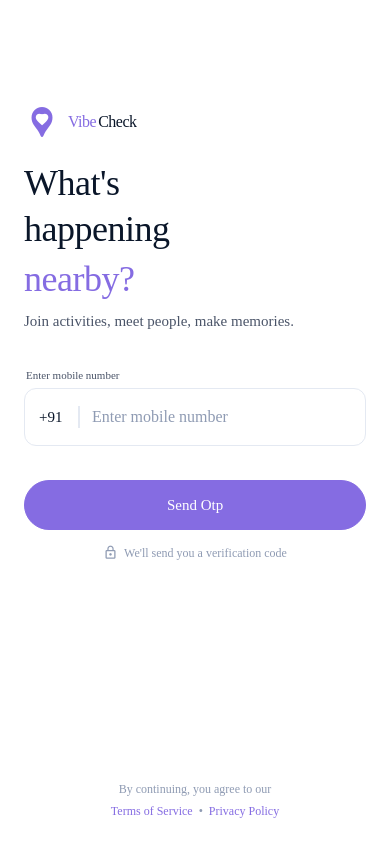
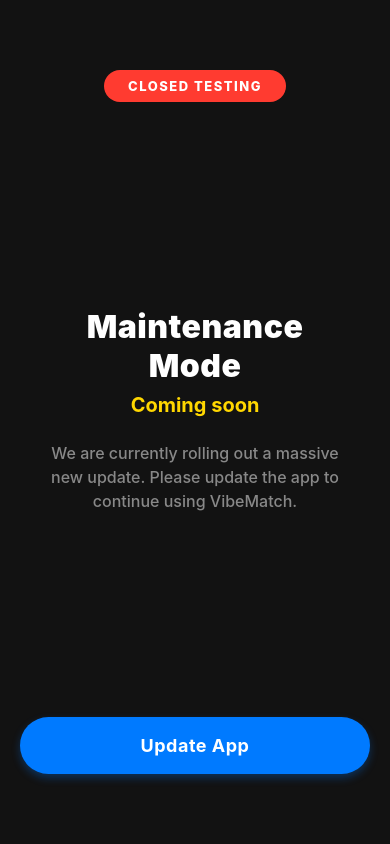
Before and after one commit to Aman99912/VibeCheck, a React Native app: screen / in a window 390 px wide. Built offline with nearby package versions, Linux system fonts and the light colour scheme; what react-native-fs would draw is missing.

Commit message:
update prank

```diff
--- a/App.js
+++ b/App.js
@@ -5,7 +5,8 @@
  */
 
 import React, { useState } from 'react';
-import { SafeAreaProvider } from 'react-native-safe-area-context';
+import { View, Text, TouchableOpacity, StyleSheet } from 'react-native';
+import { SafeAreaProvider, SafeAreaView } from 'react-native-safe-area-context';
 import { NavigationContainer } from '@react-navigation/native';
 import { createNativeStackNavigator } from '@react-navigation/native-stack';
 import AuthFlow from './App/Screens/AUTH';
@@ -28,19 +29,97 @@ function MainStack({ onLogout }) {
 }
 
 function App() {
-  const [isLoggedIn, setIsLoggedIn] = useState(false);
-
+  // Prank Maintenance Mode Screen
   return (
     <SafeAreaProvider>
-      <NavigationContainer>
-        {isLoggedIn ? (
-          <MainStack onLogout={() => setIsLoggedIn(false)} />
-        ) : (
-          <AuthFlow onLoginSuccess={() => setIsLoggedIn(true)} />
-        )}
-      </NavigationContainer>
+      <SafeAreaView style={styles.maintenanceContainer}>
+        <View style={styles.banner}>
+          <Text style={styles.bannerText}>Closed Testing</Text>
+        </View>
+
+        <View style={styles.content}>
+          <Text style={styles.title}>Maintenance Mode</Text>
+          <Text style={styles.subtitle}>Coming soon</Text>
+          <Text style={styles.description}>
+            We are currently rolling out a massive new update. Please update the app to continue using VibeMatch.
+          </Text>
+        </View>
+
+        <TouchableOpacity style={styles.updateButton} activeOpacity={0.8}>
+          <Text style={styles.updateButtonText}>Update App</Text>
+        </TouchableOpacity>
+      </SafeAreaView>
     </SafeAreaProvider>
   );
 }
 
+const styles = StyleSheet.create({
+  maintenanceContainer: {
+    flex: 1,
+    backgroundColor: '#121212',
+    alignItems: 'center',
+    justifyContent: 'space-between',
+    paddingVertical: 50,
+    paddingHorizontal: 20,
+  },
+  banner: {
+    backgroundColor: '#FF3B30',
+    paddingVertical: 8,
+    paddingHorizontal: 24,
+    borderRadius: 20,
+    marginTop: 20,
+  },
+  bannerText: {
+    color: '#FFF',
+    fontSize: 13,
+    fontWeight: '800',
+    textTransform: 'uppercase',
+    letterSpacing: 1.5,
+  },
+  content: {
+    alignItems: 'center',
+    paddingHorizontal: 20,
+  },
+  title: {
+    fontSize: 32,
+    fontWeight: '900',
+    color: '#FFFFFF',
+    marginBottom: 8,
+    textAlign: 'center',
+    letterSpacing: 0.5,
+  },
+  subtitle: {
+    fontSize: 20,
+    fontWeight: '700',
+    color: '#FFD700',
+    marginBottom: 24,
+  },
+  description: {
+    fontSize: 16,
+    color: '#888888',
+    textAlign: 'center',
+    lineHeight: 24,
+    fontWeight: '500',
+  },
+  updateButton: {
+    backgroundColor: '#007AFF',
+    width: '100%',
+    paddingVertical: 18,
+    borderRadius: 30,
+    alignItems: 'center',
+    marginBottom: 20,
+    shadowColor: '#007AFF',
+    shadowOffset: { width: 0, height: 4 },
+    shadowOpacity: 0.3,
+    shadowRadius: 8,
+    elevation: 5,
+  },
+  updateButtonText: {
+    color: '#FFF',
+    fontSize: 18,
+    fontWeight: 'bold',
+    letterSpacing: 0.5,
+  },
+});
+
 export default App;
```
Also changed, not shown: 2 other files (tests, documents, lock files or other folders).
